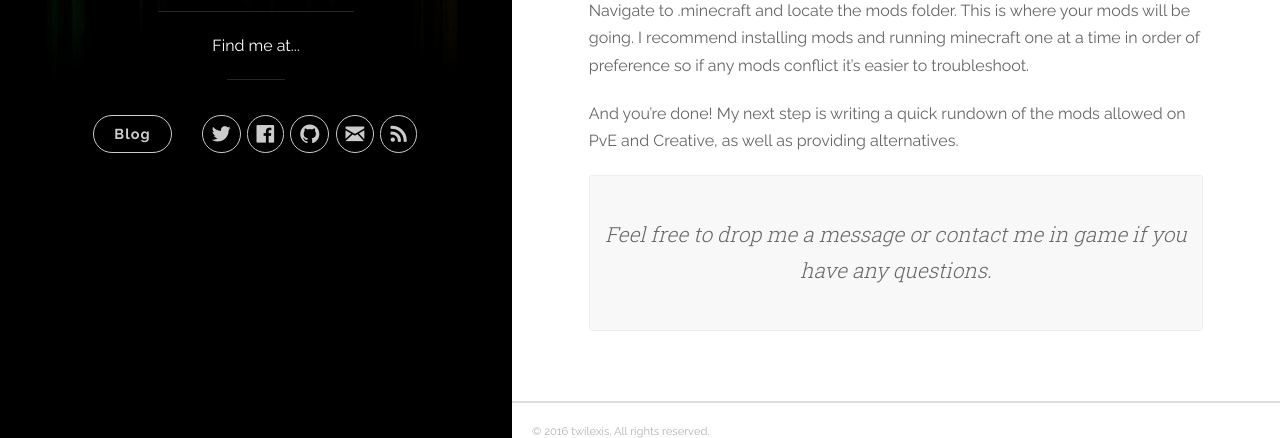
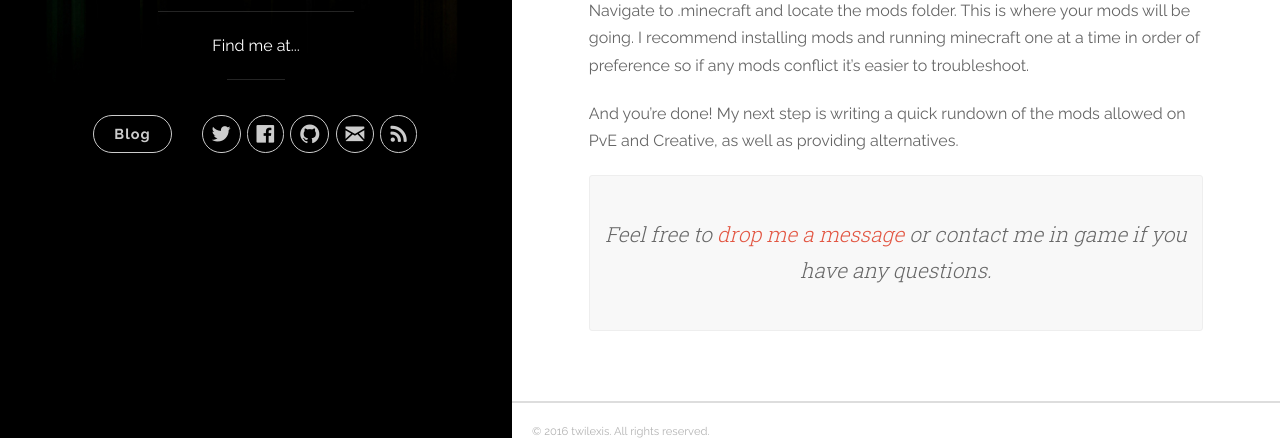
Before and after one commit to twilexis/old.twilexis.github.io, a Jekyll site: the page built from _posts/2016-08-02-Installing-Forge-and-Liteloader.markdown, in a window 1280 px wide and 900 px high, scrolled down 3532 px, cut to the strip 462-900 px from the top of the window. Built offline with Jekyll 4.4.1, drawn with Linux system fonts in a browser that asks for light colours; nearby versions of some CDN libraries; part of the change alters nothing that is shown.

```diff
--- a/_posts/2016-08-02-Installing-Forge-and-Liteloader.markdown
+++ b/_posts/2016-08-02-Installing-Forge-and-Liteloader.markdown
@@ -9,48 +9,66 @@ First thing we need to do is [download minecraft](https://www.minecraft.net/en/d
 
 Once you have done that, open minecraft and click Edit Profile, which is located under the Profile dropdown on the bottom left.
 
+
 ![alt text](http://imgur.com/wRLL57D.png)
+
 
 Scroll down to Use Version, click the dropdown and change the version to 1.9 and click save. Click 'Play' then once it's on the splash screen, close minecraft entirely.
 
+
 ![alt text](http://imgur.com/f4poFoR.png)
+
 
 Go to the [Forge website.](http://files.minecraftforge.net/ "Forge")
 
 Navigate to the correct version of forge and download the installer.
 
-![alt text](http://imgur.com/0GhWPuu.png =900x)
+
+![alt text](http://imgur.com/0GhWPuu.png)
+
 
 Go to your downloads folder and install forge (download and install [java](http://www.java.com/en/) if .jar doesn’t run)
 
+
 ![alt text](http://imgur.com/4luTyXk.png)
+
 
 Open minecraft and change the version to Forge. It should be at the very bottom of the version dropdown list.
 
+
 ![alt text](http://imgur.com/X98zRVJ.png)
+
 
 Run minecraft to the splash screen then close.
 
 Download [liteloader.](http://www.liteloader.com/download "liteloader website")
 
+
 ![alt text](http://imgur.com/htkgO9g.png)
+
 
 Installing liteloader so it runs with forge is one extra step. Click the dropdown next to Extend From and select the version of Forge. You can rename the profile at this step if you like by editing the New Profile box, then click Okay.
 
+
 ![alt text](http://imgur.com/o7iMWNF.png)
+
 
 Open mincraft and change the version to forge + liteloader.
 
+
 ![alt text](http://imgur.com/wQytWkM.png)
+
 
 Run minecraft to the splash page then close.
 
 Open your .minecraft folder by using Windows + R and typing in %appdata% and pressing enter.
 
+
 ![alt text](http://imgur.com/mepKEiu.png)
+
 
 Navigate to .minecraft and locate the mods folder. This is where your mods will be going. I recommend installing mods and running minecraft one at a time in order of preference so if any mods conflict it's easier to troubleshoot.
 
 And you're done! My next step is writing a quick rundown of the mods allowed on PvE and Creative, as well as providing alternatives.
 
-> Feel free to drop me a message or contact me in game if you have any questions.
+> Feel free to [drop me a message](mailto:twilexis@twilexis.com) or contact me in game if you have any questions.
```
